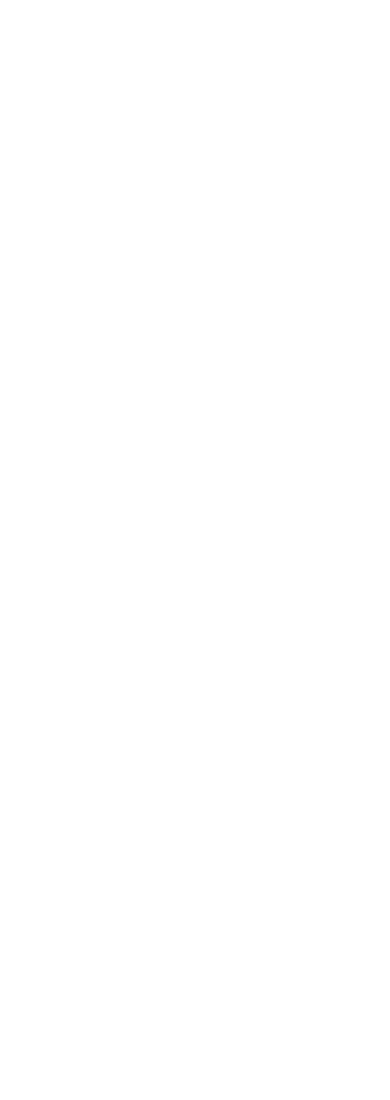
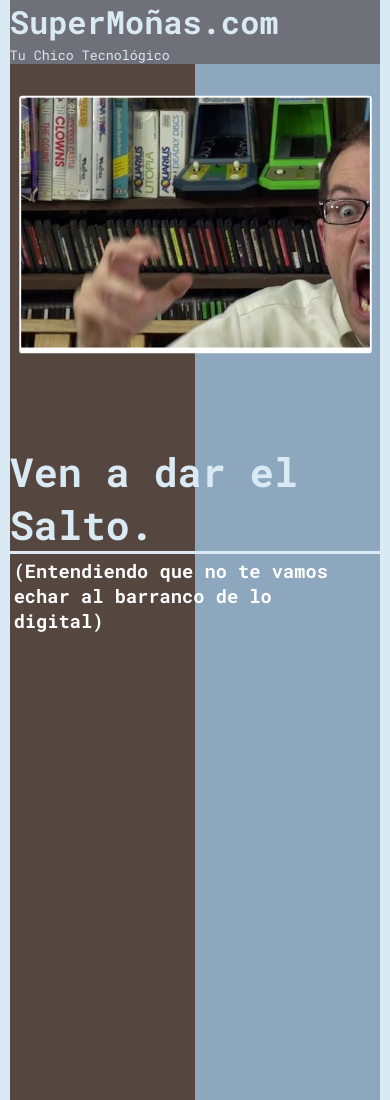
Before and after one commit to ManeRomero/template_2, a plain HTML site: page index.html in a window 390 px wide. Shown: the top 1100 px of the page. Before the commit the page ends 844 px from the top, so only its background shows below. Drawn offline with Linux system fonts and the light colour scheme.

Commit message:
4th commit - Se determina más la especificidad, consiguiendo los efectos de superposición buscados

```diff
--- a/index.html
+++ b/index.html
@@ -6,9 +6,45 @@
     <meta name="viewport" content="width=device-width, initial-scale=1.0">
     <meta http-equiv="X-UA-Compatible" content="ie=edge">
     <title>Personal Layout Template by MRC</title>
+    <link rel="stylesheet" href="./style/styles.css">
+    <link href="https://fonts.googleapis.com/css?family=Roboto+Mono:400,700" rel="stylesheet">
+    <link href="https://fonts.googleapis.com/css?family=Patrick+Hand" rel="stylesheet">
 </head>
 
 <body>
+    <header>
+        <div>
+            <h1>SuperMoñas.com</h1>
+            <small>Tu Chico Tecnológico</small>
+        </div>
+        <div>
+
+        </div>
+        <div></div>
+    </header>
+
+    <section>
+        <!-- EN ESTE PRIMER DIV VERTICAL ES DÓNDE VOLCAMOS TODOS LOS CONTENIDOS -->
+        <div>
+            <div class="fila">
+                <div class="picture">
+                    <img src="./img/AVGN.JPG"
+                        alt="No te quedes atrapado! [aparece James Rolfe encarnando a su personaje Angry Video Game Nerd]"
+                        title="Tranquilidad: Estás en el Sitio correcto.">
+                    <h4>No te enfades, está to controlao!</h4>
+                </div>
+                <div>
+                    <h1>Ven a dar el Salto.</h1>
+                    <h3>(Entendiendo que no te vamos echar al barranco de lo digital)</h3>
+                </div>
+            </div>
+        </div>
+
+        <!--  -->
+
+        <div>
+        </div>
+    </section>
 
 </body>
 
--- a/style/styles.scss
+++ b/style/styles.scss
@@ -3,6 +3,10 @@
     padding: 0;
     box-sizing: border-box;
     font-family: Roboto Mono, monospace, sans-serif
+}
+
+html {
+    background-color: #D9EAF4
 }
 
 body {
@@ -12,18 +16,12 @@ body {
 }
 
 h1 {
-    color: #D9EAF4;
     font-size: 2em;
-    padding: 1vw;
     font-weight: 700;
 }
 
 h3 {
     padding: 1vw;
-}
-
-small {
-    padding: 1vw
 }
 
 header {
@@ -36,6 +34,11 @@ header {
 
     flex: {
         direction: row;
+    }
+
+    h1,
+    small {
+        color: #D9EAF4;
     }
 }
 
@@ -62,24 +65,80 @@ section {
     display: flex;
     justify-content: space-around;
     align-items: center;
+    transition: .5s ease-in-out;
+
 
     >div>h3,
     >div>h6 {
         color: #554640;
     }
 
-    img {
+    .picture {
+        margin: 10vh;
         width: 100%;
-        padding: 0.5vw;
-        height: auto;
-        z-index: 100;
+        background: white;
+        border-radius: 3px;
+        transform: scale(.95);
+        transition: .2s ease-in-out;
+
+        img {
+            width: 100%;
+            padding: 0.5vw;
+            height: auto;
+            z-index: 100;
+        }
+
+        h4 {
+            display: none
+        }
     }
 
-    div:first-child {
-        margin: 10vh;
-        width: 110%;
-        background: white;
-        border-radius: 3px;
-        transform: rotateZ(-3deg)
+    .picture:hover {
+        transform: scale(1);
+        transform: rotateZ(-3deg);
+        -webkit-box-shadow: 10px 10px 5px 0px rgba(0, 0, 0, 0.36);
+        -moz-box-shadow: 10px 10px 5px 0px rgba(0, 0, 0, 0.36);
+        box-shadow: 10px 10px 5px 0px rgba(0, 0, 0, 0.36);
+        cursor: pointer;
+
+        h4 {
+            display: block;
+        }
+    }
+
+    h1 {
+        color: #D9EAF4;
+        border-bottom: 3px solid;
+        transform: translateX(-15vw);
+        font-size: 2.5em
+    }
+
+    h3 {
+        padding-right: 7vw
+    }
+
+    .picture>h4 {
+        text-align: center;
+        display: none;
+        font-family: Patrick Hand, monospace;
+        font-size: 1.5em;
+        letter-spacing: 2px;
+        color: gray
+    }
+
+    @media (max-width: 900px) {
+        flex-direction: column;
+
+        >div>h3 {
+            color: white
+        }
+
+        div:first-child {
+            margin-top: 3vh
+        }
+
+        h1 {
+            transform: translateX(0)
+        }
     }
 }
```
Also changed, not shown: EXAMPLE.png (added), img/AVGN.JPG (added), style/styles.css, 2 other files.
